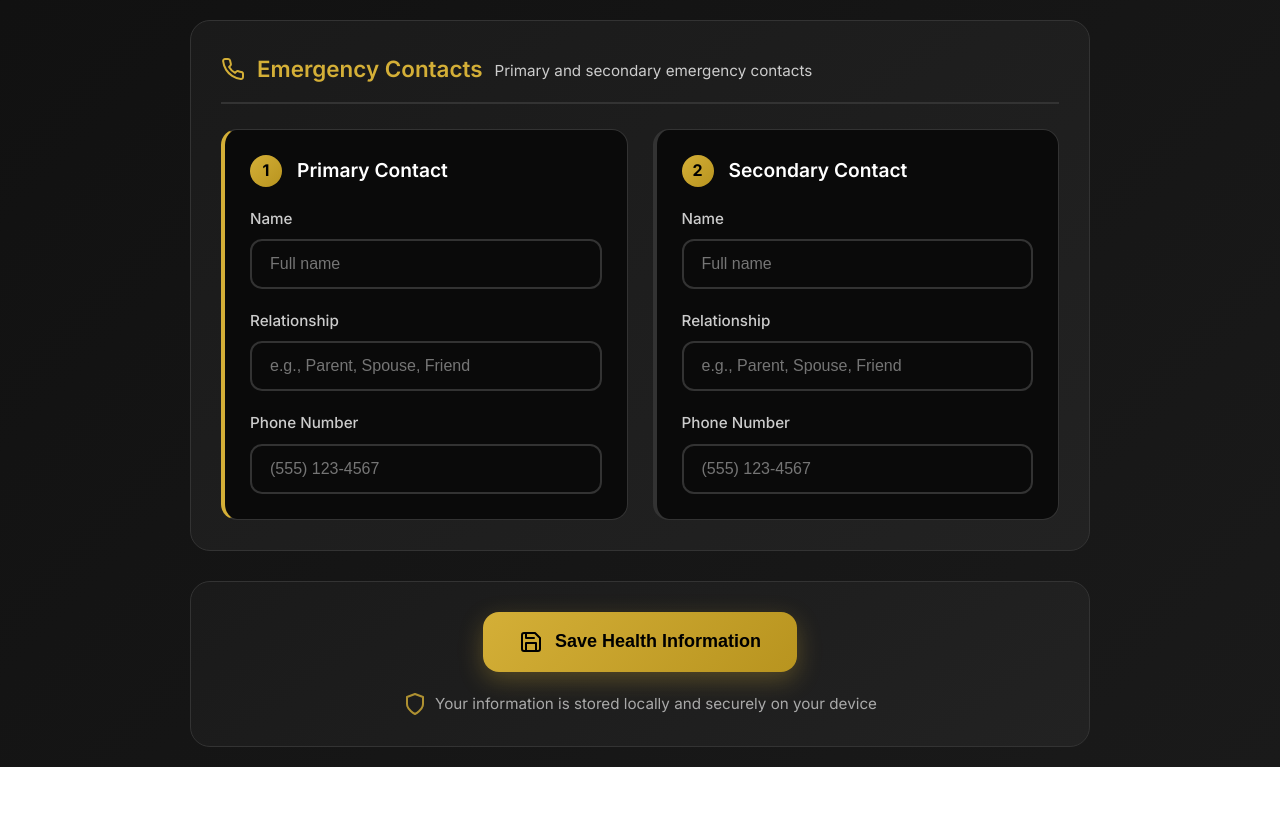
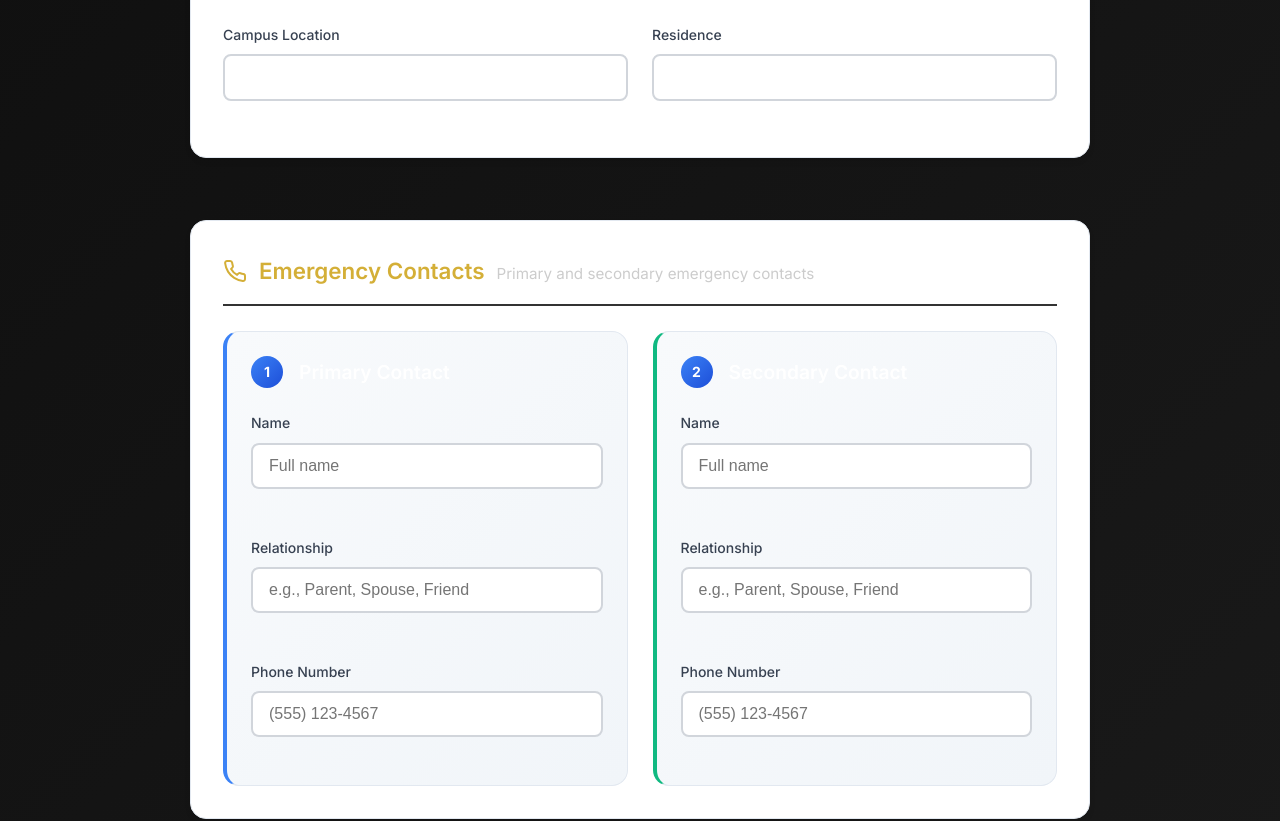
Before and after one commit to savnimaheshwari/helPline, a React (Create React App) app: page / in a window 1280 px wide. Shown: the part 1580-2401 px from the top of the page. Before the commit the page ends 2347 px from the top, so only its background shows below. Built offline with nearby package versions, Linux system fonts and the light colour scheme.

Commit message:
feat: enhance form styling with validation states and responsive design

```diff
--- a/src/styles/main.css
+++ b/src/styles/main.css
@@ -1563,3 +1563,318 @@ body {
     padding: 14px 24px;
   }
 }
+
+/* Form Validation Styles */
+.error-message {
+  color: #dc2626;
+  font-size: 0.875rem;
+  margin-top: 0.25rem;
+  display: flex;
+  align-items: center;
+  gap: 0.25rem;
+}
+
+.error-message::before {
+  content: "⚠️";
+  font-size: 0.75rem;
+}
+
+.form-input.error {
+  border-color: #dc2626;
+  box-shadow: 0 0 0 3px rgba(220, 38, 38, 0.1);
+}
+
+.form-input.error:focus {
+  border-color: #dc2626;
+  box-shadow: 0 0 0 3px rgba(220, 38, 38, 0.2);
+}
+
+/* Success Message Styles */
+.success-message {
+  background: linear-gradient(135deg, #10b981, #059669);
+  color: white;
+  padding: 1rem;
+  border-radius: 0.75rem;
+  margin-top: 1rem;
+  display: flex;
+  align-items: center;
+  gap: 0.5rem;
+  font-weight: 500;
+  animation: slideInUp 0.3s ease-out;
+}
+
+@keyframes slideInUp {
+  from {
+    opacity: 0;
+    transform: translateY(10px);
+  }
+  to {
+    opacity: 1;
+    transform: translateY(0);
+  }
+}
+
+/* Loading States */
+.animate-spin {
+  animation: spin 1s linear infinite;
+}
+
+@keyframes spin {
+  from {
+    transform: rotate(0deg);
+  }
+  to {
+    transform: rotate(360deg);
+  }
+}
+
+/* Submit Button Loading State */
+.submit-btn:disabled {
+  opacity: 0.7;
+  cursor: not-allowed;
+}
+
+.submit-btn:disabled:hover {
+  transform: none;
+  box-shadow: 0 4px 6px -1px rgba(0, 0, 0, 0.1);
+}
+
+/* Form Input Focus States */
+.form-input:focus {
+  outline: none;
+  border-color: #3b82f6;
+  box-shadow: 0 0 0 3px rgba(59, 130, 246, 0.1);
+  transition: all 0.2s ease;
+}
+
+/* Enhanced Form Group Spacing */
+.form-group {
+  margin-bottom: 1.5rem;
+}
+
+.form-group.full-width {
+  grid-column: 1 / -1;
+}
+
+/* Responsive Form Grid */
+.form-grid {
+  display: grid;
+  grid-template-columns: repeat(auto-fit, minmax(250px, 1fr));
+  gap: 1.5rem;
+}
+
+@media (max-width: 768px) {
+  .form-grid {
+    grid-template-columns: 1fr;
+    gap: 1rem;
+  }
+}
+
+/* Enhanced Contact Cards */
+.contact-card {
+  background: linear-gradient(135deg, #f8fafc, #f1f5f9);
+  border: 1px solid #e2e8f0;
+  border-radius: 1rem;
+  padding: 1.5rem;
+  transition: all 0.3s ease;
+}
+
+.contact-card:hover {
+  transform: translateY(-2px);
+  box-shadow: 0 10px 25px -5px rgba(0, 0, 0, 0.1);
+}
+
+.contact-card.primary {
+  border-left: 4px solid #3b82f6;
+}
+
+.contact-card.secondary {
+  border-left: 4px solid #10b981;
+}
+
+/* Contact Header Styling */
+.contact-header {
+  display: flex;
+  align-items: center;
+  gap: 1rem;
+  margin-bottom: 1.5rem;
+}
+
+.contact-number {
+  background: linear-gradient(135deg, #3b82f6, #1d4ed8);
+  color: white;
+  width: 2rem;
+  height: 2rem;
+  border-radius: 50%;
+  display: flex;
+  align-items: center;
+  justify-content: center;
+  font-weight: bold;
+  font-size: 0.875rem;
+}
+
+/* Enhanced Section Headers */
+.section-header {
+  display: flex;
+  align-items: center;
+  gap: 0.75rem;
+  margin-bottom: 1.5rem;
+  padding-bottom: 0.75rem;
+  border-bottom: 2px solid #e2e8f0;
+}
+
+.section-header h3 {
+  color: #1e293b;
+  font-size: 1.25rem;
+  font-weight: 600;
+  margin: 0;
+}
+
+.section-header svg {
+  color: #3b82f6;
+}
+
+/* Form Section Styling */
+.form-section {
+  background: white;
+  border-radius: 1rem;
+  padding: 2rem;
+  margin-bottom: 2rem;
+  box-shadow: 0 4px 6px -1px rgba(0, 0, 0, 0.1);
+  border: 1px solid #e2e8f0;
+}
+
+/* Enhanced Submit Section */
+.submit-section {
+  text-align: center;
+  margin-top: 2rem;
+  padding: 2rem;
+  background: linear-gradient(135deg, #f8fafc, #f1f5f9);
+  border-radius: 1rem;
+  border: 1px solid #e2e8f0;
+}
+
+.submit-btn {
+  background: linear-gradient(135deg, #3b82f6, #1d4ed8);
+  color: white;
+  border: none;
+  padding: 1rem 2rem;
+  border-radius: 0.75rem;
+  font-size: 1.125rem;
+  font-weight: 600;
+  cursor: pointer;
+  transition: all 0.3s ease;
+  display: inline-flex;
+  align-items: center;
+  gap: 0.5rem;
+  box-shadow: 0 4px 6px -1px rgba(0, 0, 0, 0.1);
+}
+
+.submit-btn:hover:not(:disabled) {
+  transform: translateY(-2px);
+  box-shadow: 0 10px 25px -5px rgba(0, 0, 0, 0.2);
+}
+
+.submit-btn:active:not(:disabled) {
+  transform: translateY(0);
+}
+
+/* Submit Note Styling */
+.submit-note {
+  margin-top: 1rem;
+  color: #64748b;
+  font-size: 0.875rem;
+  display: flex;
+  align-items: center;
+  justify-content: center;
+  gap: 0.5rem;
+}
+
+/* Enhanced Form Labels */
+.form-label {
+  display: block;
+  margin-bottom: 0.5rem;
+  color: #374151;
+  font-weight: 500;
+  font-size: 0.875rem;
+}
+
+/* Enhanced Form Inputs */
+.form-input {
+  width: 100%;
+  padding: 0.75rem 1rem;
+  border: 2px solid #d1d5db;
+  border-radius: 0.5rem;
+  font-size: 1rem;
+  transition: all 0.2s ease;
+  background: white;
+}
+
+.form-input:hover {
+  border-color: #9ca3af;
+}
+
+.form-input:focus {
+  outline: none;
+  border-color: #3b82f6;
+  box-shadow: 0 0 0 3px rgba(59, 130, 246, 0.1);
+}
+
+/* Form Textarea Styling */
+.form-textarea {
+  resize: vertical;
+  min-height: 6rem;
+  font-family: inherit;
+}
+
+/* Select Input Styling */
+.form-input[type="select"] {
+  cursor: pointer;
+}
+
+/* Responsive Design Enhancements */
+@media (max-width: 640px) {
+  .form-section {
+    padding: 1.5rem;
+    margin-bottom: 1.5rem;
+  }
+
+  .submit-section {
+    padding: 1.5rem;
+  }
+
+  .submit-btn {
+    padding: 0.875rem 1.5rem;
+    font-size: 1rem;
+  }
+}
+
+/* Accessibility Improvements */
+.form-input:focus-visible {
+  outline: 2px solid #3b82f6;
+  outline-offset: 2px;
+}
+
+/* High Contrast Mode Support */
+@media (prefers-contrast: high) {
+  .form-input {
+    border-width: 3px;
+  }
+
+  .submit-btn {
+    border: 2px solid #1d4ed8;
+  }
+}
+
+/* Reduced Motion Support */
+@media (prefers-reduced-motion: reduce) {
+  .submit-btn,
+  .contact-card,
+  .success-message {
+    transition: none;
+  }
+
+  .animate-spin {
+    animation: none;
+  }
+}
```
